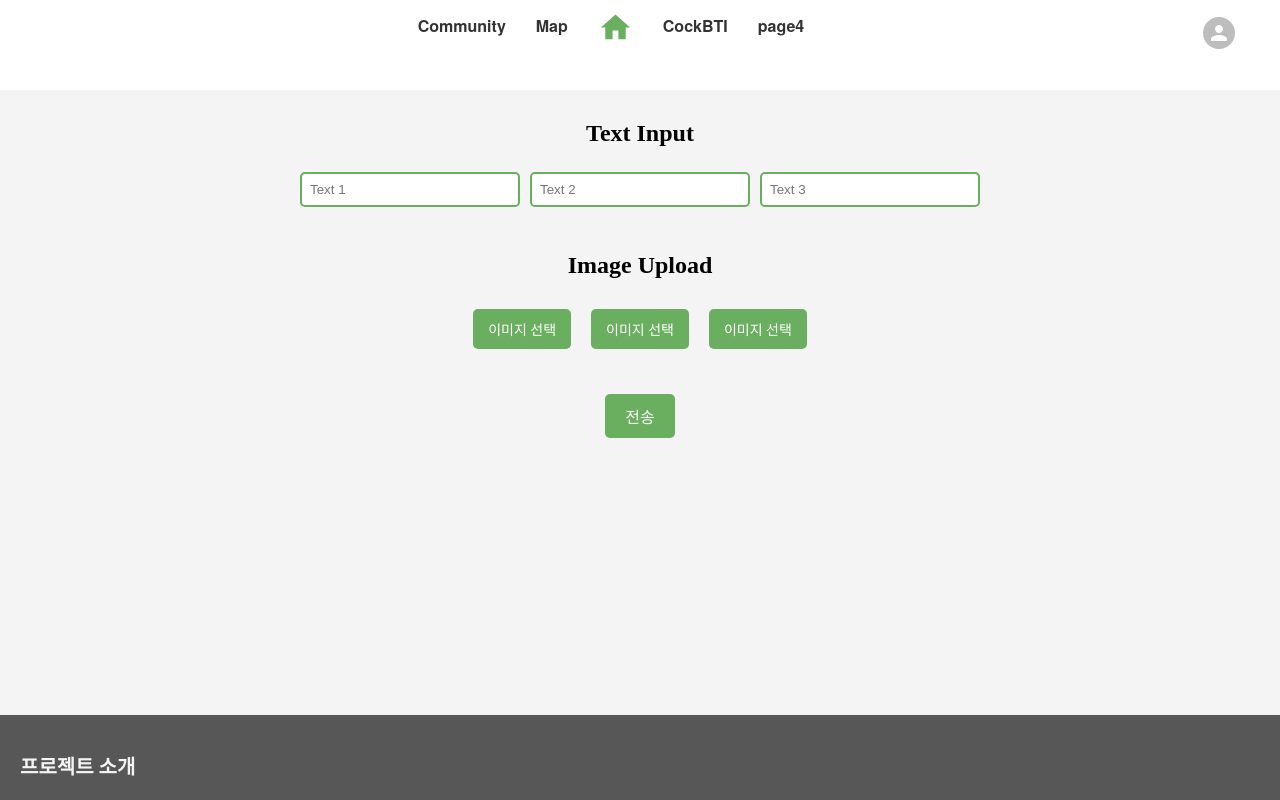
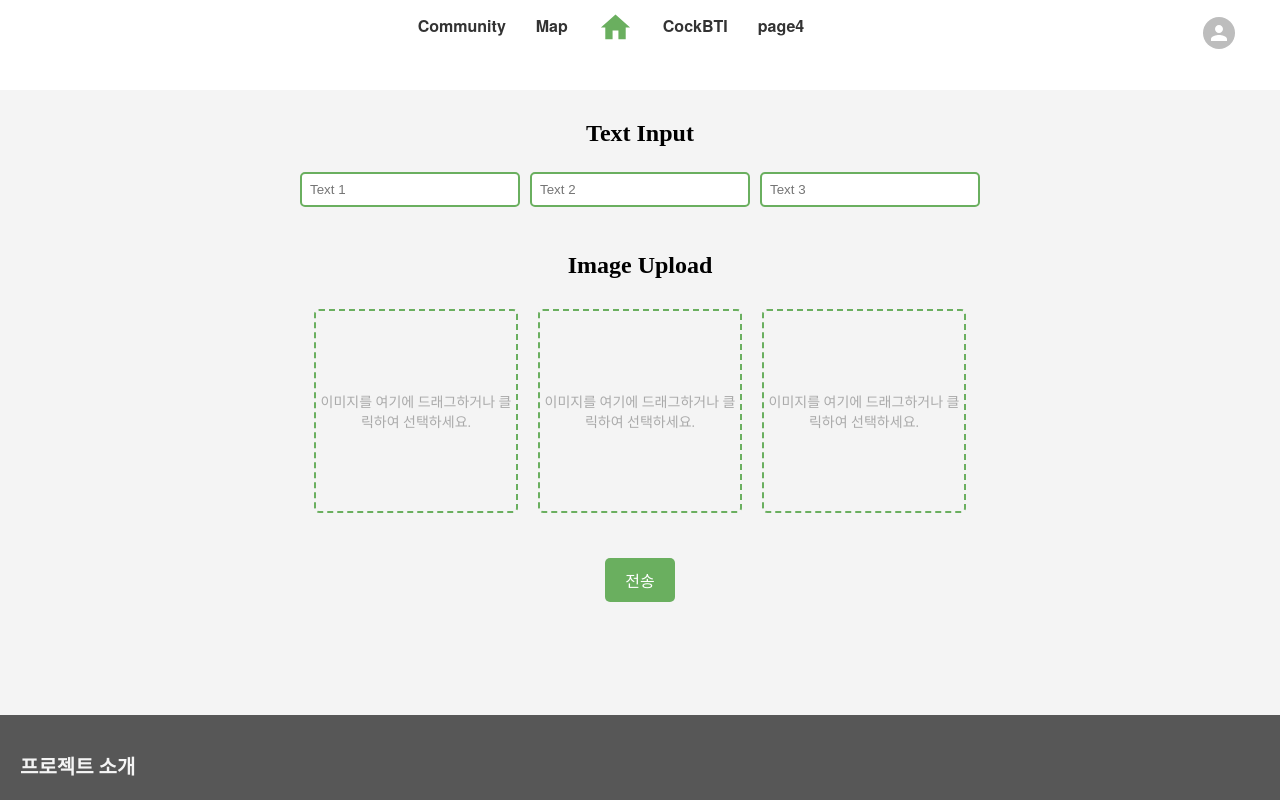
Before and after one commit to jyeongvv/Si-Project-front, a React (Create React App) app: page / in a window 1280 px wide. Shown: the top 800 px of the page. Built offline with nearby package versions, Linux system fonts and the light colour scheme.

Commit message:
feat:comment

```diff
--- a/src/components/community/board/Board.css
+++ b/src/components/community/board/Board.css
@@ -122,3 +122,42 @@
   resize: both;
   font-size: 18px;
 }
+
+.comments-section {
+  margin-top: 20px;
+  border-top: 1px solid #ccc;
+  padding-top: 20px;
+}
+
+.comment-input {
+  display: flex;
+  align-items: center;
+  justify-content: space-between;
+  margin-top: 20px;
+  width: 1200px;
+}
+
+.comment-input textarea {
+  flex: 1;
+  padding: 10px;
+  border: 1px solid #ccc;
+  border-radius: 5px;
+  height: 60px; /* 댓글 입력 창의 높이 조정 */
+  margin-right: 15px;
+}
+
+.comment-input button {
+  background-color: #6AAF5F;
+  color: #fff;
+  cursor: pointer;
+  border: none;
+  padding: 10px 20px;
+  border-radius: 5px;
+  font-size: 14px;
+  font-weight: bold;
+  margin-top: 40px;
+}
+
+.comment-input button:hover {
+  background-color: #58914f;
+}
--- a/src/components/community/board/Board.js
+++ b/src/components/community/board/Board.js
@@ -1,13 +1,12 @@
-// Board.js
-
 import React, { useState } from "react";
 import "./Board.css";
 
-const Board = ({ posts, addPost, updatePost, deletePost }) => {
+const Board = ({ posts, addPost, updatePost, deletePost, addComment, deleteComment }) => {
   const [newPost, setNewPost] = useState({ title: "", content: "" });
   const [editPost, setEditPost] = useState(null);
   const [showForm, setShowForm] = useState(false);
   const [expandedPostId, setExpandedPostId] = useState(null);
+  const [commentText, setCommentText] = useState("");
 
   const handleInputChange = (event) => {
     const { name, value } = event.target;
@@ -54,6 +53,13 @@ const Board = ({ posts, addPost, updatePost, deletePost }) => {
       setExpandedPostId(null);
     } else {
       setExpandedPostId(postId);
+    }
+  };
+
+  const handleAddComment = (postId) => {
+    if (commentText.trim() !== "") {
+      addComment(postId, commentText);
+      setCommentText("");
     }
   };
 
@@ -120,9 +126,26 @@ const Board = ({ posts, addPost, updatePost, deletePost }) => {
                   <td colSpan={5}>
                     <div className="board-expanded-form">
                       <h2>{post.title}</h2>
-                      <textarea readOnly>
-                        {post.content}
-                      </textarea>
+                      <textarea readOnly>{post.content}</textarea>
+                      <div>
+                        <h3>댓글</h3>
+                        <div className="comments-section">
+                          {post.comments.map((comment) => (
+                            <div key={comment.id}>
+                              <p>{comment.text}</p>
+                              <button onClick={() => deleteComment(post.id, comment.id)}>삭제</button>
+                            </div>
+                          ))}
+                        </div>
+                        <div className="comment-input">
+                          <textarea
+                            placeholder="댓글을 입력하세요."
+                            onChange={(e) => setCommentText(e.target.value)}
+                            value={commentText}
+                          />
+                          <button onClick={() => handleAddComment(post.id)}>댓글 추가</button>
+                        </div>
+                      </div>
                     </div>
                   </td>
                 </tr>
--- a/src/components/community/community-page/CommunityPage.js
+++ b/src/components/community/community-page/CommunityPage.js
@@ -10,6 +10,7 @@ const CommunityPage = () => {
   // 게시글 추가
   const addPost = (newPost) => {
     newPost.id = posts.length + 1;
+    newPost.comments = []; // Initialize comments array
     setPosts([...posts, newPost]);
   };
 
@@ -23,12 +24,45 @@ const CommunityPage = () => {
     setPosts(posts.filter((post) => post.id !== postId));
   };
 
+  // 댓글 추가
+  const addComment = (postId, commentText) => {
+    const updatedPosts = posts.map((post) => {
+      if (post.id === postId) {
+        return {
+          ...post,
+          comments: [
+            ...post.comments,
+            { id: post.comments.length + 1, text: commentText }
+          ]
+        };
+      }
+      return post;
+    });
+
+    setPosts(updatedPosts);
+  };
+
+  // 댓글 삭제
+  const deleteComment = (postId, commentId) => {
+    const updatedPosts = posts.map((post) => {
+      if (post.id === postId) {
+        return {
+          ...post,
+          comments: post.comments.filter((comment) => comment.id !== commentId)
+        };
+      }
+      return post;
+    });
+
+    setPosts(updatedPosts);
+  };
+
   // 현재 페이지에서 보여줄 게시글
   const indexOfLastPost = currentPage * postsPerPage;
   const indexOfFirstPost = indexOfLastPost - postsPerPage;
   const currentPosts = posts.slice(indexOfFirstPost, indexOfLastPost);
 
-  // 페이지 변경 시 실행되는 함수
+  // 페이지 변경
   const paginate = (pageNumber) => setCurrentPage(pageNumber);
 
   return (
@@ -39,9 +73,11 @@ const CommunityPage = () => {
         addPost={addPost}
         updatePost={updatePost}
         deletePost={deletePost}
+        addComment={addComment}
+        deleteComment={deleteComment}
       />
-      <br></br>
-      <br></br>
+      <br />
+      <br />
       <Pagination
         postsPerPage={postsPerPage}
         totalPosts={posts.length}
--- a/src/components/upload/Upload.css
+++ b/src/components/upload/Upload.css
@@ -72,3 +72,40 @@
 .submit-button:hover {
   background-color: #4d8f40;
 }
+
+.dropzone {
+  /* Dropzone 박스 스타일 */
+  display: flex;
+  align-items: center;
+  justify-content: center;
+  width: 200px;
+  height: 200px;
+  border: 2px dashed #6AAF5F;
+  border-radius: 5px;
+  cursor: pointer;
+  transition: background-color 0.3s ease;
+}
+
+.dropzone:hover {
+  background-color: #f5f5f5;
+}
+
+.dropzone-text {
+  text-align: center;
+  font-size: 14px;
+  color: #aaa;
+}
+
+.image-preview {
+  width: 100%;
+  height: 100%;
+  display: flex;
+  align-items: center;
+  justify-content: center;
+}
+
+.image-preview img {
+  max-width: 100%;
+  max-height: 100%;
+  object-fit: contain;
+}
--- a/src/components/upload/Upload.js
+++ b/src/components/upload/Upload.js
@@ -1,5 +1,6 @@
 import React, { useState, useEffect } from 'react';
 import axios from 'axios';
+import Dropzone from 'react-dropzone';
 import './Upload.css';
 
 const UploadForm = () => {
@@ -30,17 +31,11 @@ const UploadForm = () => {
     setTextData(newTextData);
   };
 
-  const handleFileSelect = (index) => {
-    const newSelectedFiles = [...selectedFiles];
-    newSelectedFiles[index] = true;
-    setSelectedFiles(newSelectedFiles);
-  };
-
-  const handlePictureChange = (index, event) => {
+  const handlePictureChange = (acceptedFiles, index) => {
     const newPictureData = [...pictureData];
-    newPictureData[index] = event.target.files[0];
+    newPictureData[index] = acceptedFiles[0];
     setPictureData(newPictureData);
-    handleFileSelect(index);
+    setSelectedFiles([...selectedFiles.slice(0, index), true, ...selectedFiles.slice(index + 1)]);
   };
 
   const handleSubmit = async () => {
@@ -116,17 +111,24 @@ const UploadForm = () => {
       <div className="image-upload-container">
         {pictureData.map((picture, index) => (
           <div key={`picture${index}`} className="image-upload-wrapper">
-            <label htmlFor={`file${index}`} className="image-upload-label">
-              <span className="image-upload-text">
-                {selectedFiles[index] ? '파일 선택됨' : '이미지 선택'}
-              </span>
-            </label>
-            <input
-              id={`file${index}`}
-              type="file"
-              onChange={(event) => handlePictureChange(index, event)}
-              className="image-upload-input"
-            />
+            <Dropzone
+              onDrop={(acceptedFiles) => handlePictureChange(acceptedFiles, index)}
+              accept="image/*"
+              multiple={false}
+            >
+              {({ getRootProps, getInputProps }) => (
+                <div {...getRootProps()} className="dropzone">
+                  <input {...getInputProps()} />
+                  {selectedFiles[index] ? (
+                    <div className="image-preview">
+                      <img src={URL.createObjectURL(picture)} alt={`Uploaded ${index + 1}`} />
+                    </div>
+                  ) : (
+                    <p className="dropzone-text">이미지를 여기에 드래그하거나 클릭하여 선택하세요.</p>
+                  )}
+                </div>
+              )}
+            </Dropzone>
           </div>
         ))}
       </div>
```
Also changed, not shown: src/components/community/comment/Comment.js (added, +12 -0 lines), src/components/community/comment/Comment.css (added), 1 other file (tests, documents, lock files or other folders). Lines whose indentation alone changed are shown as unchanged.
